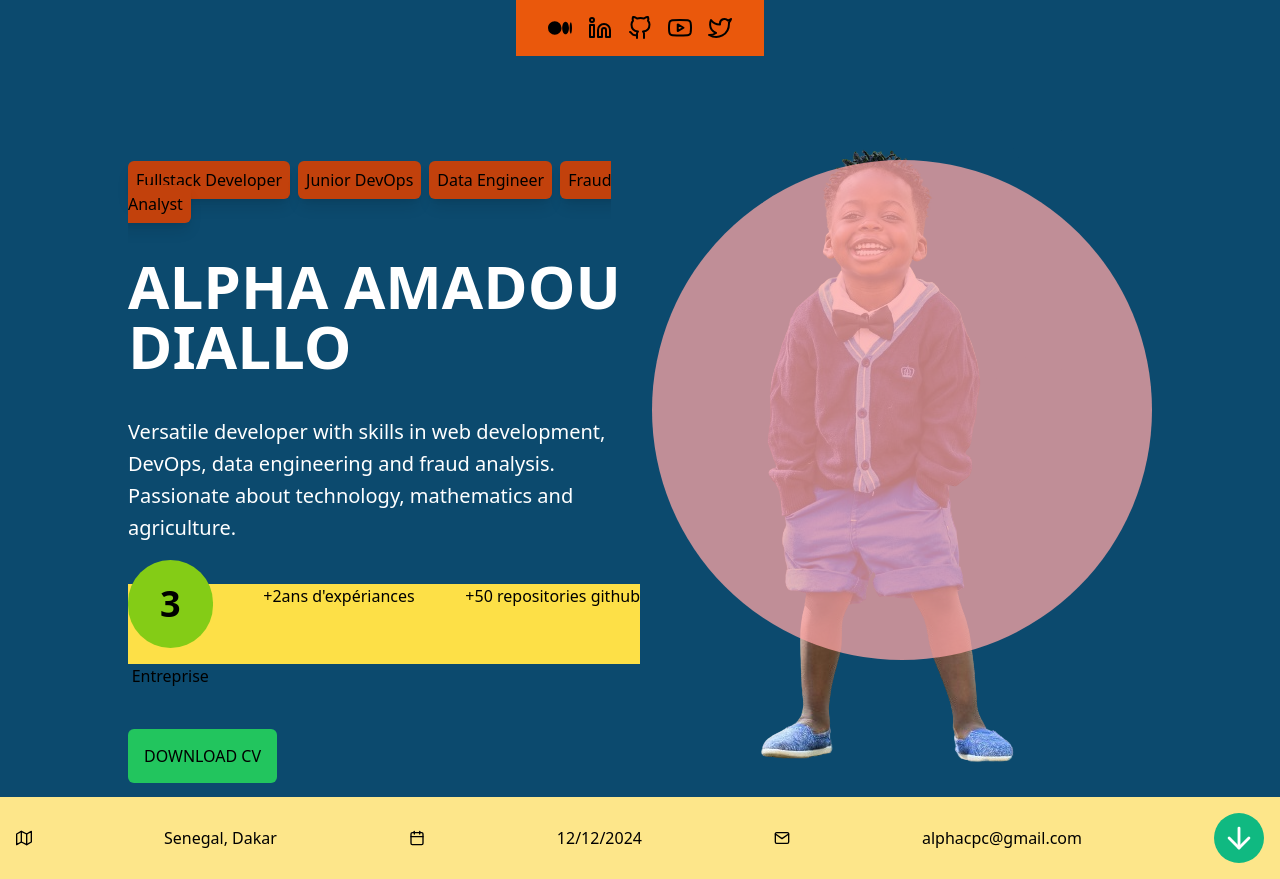
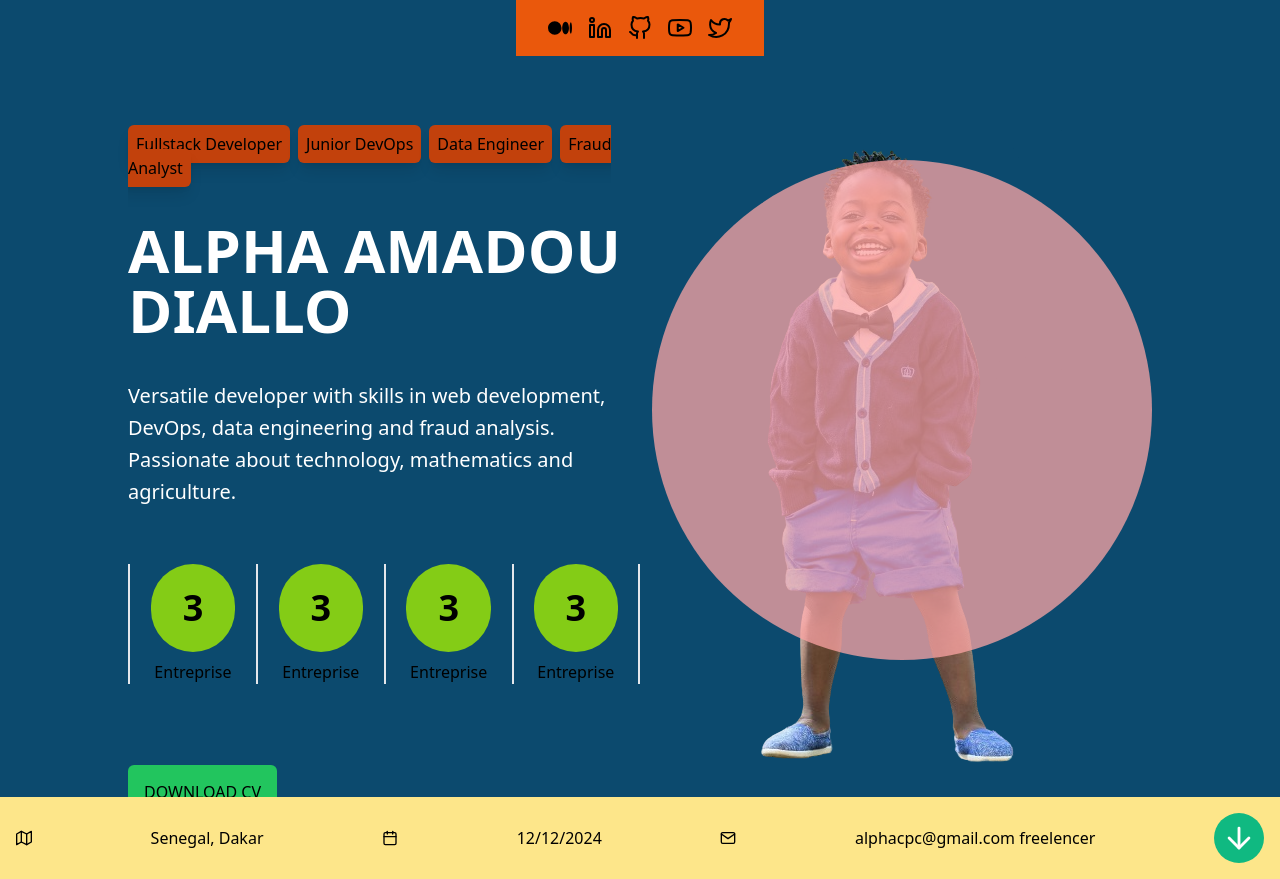
Before and after one commit to alphacpc/portfolio, a React (Create React App) app: page / in a window 1280 px wide. Built offline with nearby package versions, Linux system fonts and the light colour scheme.

Commit message:
update content item

```diff
--- a/src/Components/shared/HeaderComponent.js
+++ b/src/Components/shared/HeaderComponent.js
@@ -31,13 +31,25 @@ const HeaderComponent = () => {
                                         data engineering and fraud analysis. Passionate about technology, mathematics and agriculture.
                                 </p>
 
-                                <div className="flex h-[10vh] bg-yellow-300 mb-20 justify-between">
-                                        <div className="flex flex-col justify-center items-center">
-                                                <span className="bg-lime-500 px-8 py-6 text-4xl font-bold rounded-full mb-4">3</span>
+                                <div className="flex py-4 bg-yellow- mb-20 justify-between">
+                                        <div className="flex flex-col bg-lime200 w-1/3 justify-center items-center border-l-2">
+                                                <span className="bg-lime-500 px-8 py-6 text-4xl font-bold rounded-full mb-2">3</span>
                                                 <span>Entreprise</span>
                                         </div>
-                                        <div>+2ans d'expériances</div>
-                                        <div>+50 repositories github</div>
+                                        <div className="flex flex-col bg-pink20 w-1/3 justify-center items-center border-l-2">
+                                                <span className="bg-lime-500 px-8 py-6 text-4xl font-bold rounded-full mb-2">3</span>
+                                                <span>Entreprise</span>
+                                        </div>
+                                        <div className="flex flex-col bg-teal-0 w-1/3 justify-center items-center border-l-2">
+                                                <span className="bg-lime-500 px-8 py-6 text-4xl font-bold rounded-full mb-2">3</span>
+                                                <span>Entreprise</span>
+                                        </div>
+                                        <div className="flex flex-col bg-tea200 w-1/3 justify-center items-center border-x-2">
+                                                <span className="bg-lime-500 px-8 py-6 text-4xl font-bold rounded-full mb-2">3</span>
+                                                <span>Entreprise</span>
+                                        </div>
+                                        {/* <div>+2ans d'expériances</div>
+                                        <div>+50 repositories github</div> */}
                                 </div>
 
                                 <div className="">
@@ -55,6 +67,7 @@ const HeaderComponent = () => {
                         <FiMap/> Senegal, Dakar
                         <FiCalendar/> 12/12/2024
                         <FiMail /> alphacpc@gmail.com
+                        freelencer
                         <FiArrowDown className="bg-emerald-500 rounded-full p-2" size={50} color='white'/>
                 </div>
       </header>
```
